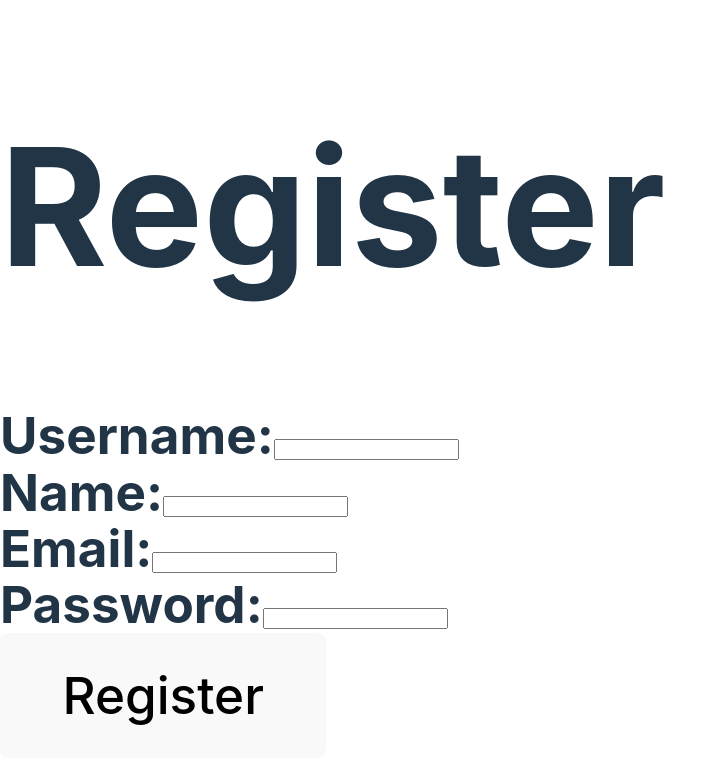
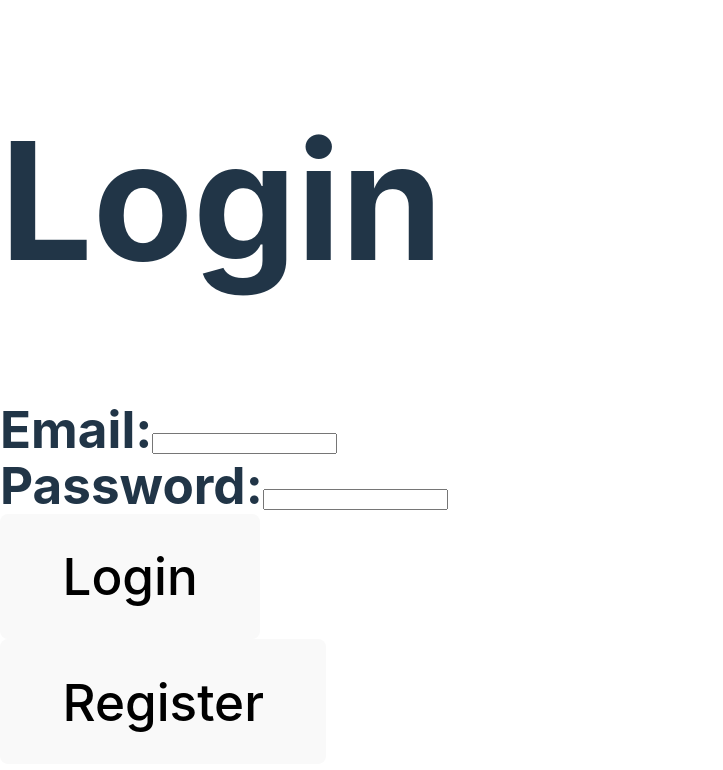
Before and after one commit to n-e-t-a-n/TimeTopia, a React (Vite) app in the folder client/: page / in a window 1280 px wide. Shown: the top 770 px of the page, without its empty margins (0-723 px from the left). Built offline with nearby package versions, Linux system fonts and the light colour scheme.

Commit message:
[Misc][Nathan] Restructured directories for pages into pre-auth and auth

```diff
--- a/client/src/App.jsx
+++ b/client/src/App.jsx
@@ -1,7 +1,14 @@
-import React from 'react';
+import React, { useState } from 'react';
 import { useAuth } from './providers/AuthContext.jsx';
 
-import { Home, Login, Register } from './pages'
+import { Login, Register } from './pages/pre-auth'
+import { Home } from './pages/auth'
+
+const PreAuth = () => {
+  const [isLogin, setIsLogin] = useState(true);
+
+  return isLogin ? <Login setIsLogin={ setIsLogin }/> : <Register setIsLogin={ setIsLogin }/>;
+}
 
 const App = () => {
   const { user } = useAuth();
@@ -9,7 +16,7 @@ const App = () => {
   return (
     <>
       <h1>
-        {!user ? <Register /> : <Home />}
+        {!user ? <PreAuth /> : <Home />}
       </h1>
     </>
   );
--- a/client/src/pages/Home.jsx
+++ /dev/null
@@ -1,14 +0,0 @@
-import React from 'react';
-import { useAuth } from '../providers/AuthContext';
-
-const Home = () => {
-    const { logout } = useAuth();
-
-    return (
-      <>
-        <button onClick={ logout }>Logout</button>
-      </>
-    );
-  };
-
-export default Home
--- /dev/null
+++ b/client/src/pages/auth/Home.jsx
@@ -0,0 +1,17 @@
+import React from 'react';
+import { useAuth } from '../../providers/AuthContext';
+import Cookies from 'js-cookie'
+
+const Home = () => {
+    const { logout } = useAuth();
+    const userInfo = JSON.parse(Cookies.get('authToken'));
+
+    return (
+      <div>
+        <h1>{ userInfo["name"] }</h1>
+        <button onClick={ logout }>Logout</button>
+      </div>
+    );
+  };
+
+export default Home
--- /dev/null
+++ b/client/src/pages/auth/index.js
@@ -0,0 +1 @@
+export { default as Home } from './Home.jsx';
--- a/client/src/pages/Register.jsx
+++ b/client/src/pages/pre-auth/Login.jsx
@@ -2,55 +2,34 @@ import React from 'react';
 import { Formik, Form, Field, ErrorMessage } from 'formik';
 import * as Yup from 'yup';
 
-import { useAuth } from '../providers/AuthContext.jsx'
+import { useAuth } from '../../providers/AuthContext.jsx'
 
 const validationSchema = Yup.object().shape({
-  username: Yup.string()
-    .matches(/^[a-zA-Z0-9_-]+$/, 'Invalid username format')
-    .required('Username is required'),
-
-  name: Yup.string()
-    .matches(/^[a-zA-Z. ]+$/, 'Invalid name format')
-    .required('Name is required'),
   email: Yup.string().email('Invalid email address').required('Email is required'),
   password: Yup.string().required('Password is required'),
 });
 
 const initialValues = {
-  username: '',
-  name: '',
   email: '',
   password: '',
 };
 
-const Register = () => {
-  const { register } = useAuth();
+const Login = ({ setIsLogin }) => {
+  const { login } = useAuth();
 
   return (
     <div>
-      <h1>Register</h1>
+      <h1>Login</h1>
       <Formik
         initialValues={initialValues}
         validationSchema={validationSchema}
         onSubmit={(values, { setSubmitting }) => {
-          register(values);
+          login(values);
           setSubmitting(false);
         }}
       >
         <Form>
           <div>
-            <div>
-              <label htmlFor="username">Username:</label>
-              <Field type="text" id="username" name="username" />
-              <ErrorMessage name="username" component="div" className="error" />
-            </div>
-
-            <div>
-              <label htmlFor="name">Name:</label>
-              <Field type="text" id="password" name="name" />
-              <ErrorMessage name="name" component="div" className="error" />
-            </div>
-
             <label htmlFor="email">Email:</label>
             <Field type="email" id="email" name="email" />
             <ErrorMessage name="email" component="div" className="error" />
@@ -63,12 +42,15 @@ const Register = () => {
           </div>
 
           <div>
-            <button type="submit">Register</button>
+            <button type="submit">Login</button>
           </div>
         </Form>
       </Formik>
+
+
+      <button onClick={() => setIsLogin(false)}>Register</button>
     </div>
   );
 };
 
-export default Register;
+export default Login;
--- a/client/src/pages/Login.jsx
+++ b/client/src/pages/pre-auth/Register.jsx
@@ -2,34 +2,55 @@ import React from 'react';
 import { Formik, Form, Field, ErrorMessage } from 'formik';
 import * as Yup from 'yup';
 
-import { useAuth } from '../providers/AuthContext.jsx'
+import { useAuth } from '../../providers/AuthContext.jsx'
 
 const validationSchema = Yup.object().shape({
+  username: Yup.string()
+    .matches(/^[a-zA-Z0-9_-]+$/, 'Invalid username format')
+    .required('Username is required'),
+
+  name: Yup.string()
+    .matches(/^[a-zA-Z. ]+$/, 'Invalid name format')
+    .required('Name is required'),
   email: Yup.string().email('Invalid email address').required('Email is required'),
   password: Yup.string().required('Password is required'),
 });
 
 const initialValues = {
+  username: '',
+  name: '',
   email: '',
   password: '',
 };
 
-const Login = () => {
-  const { login } = useAuth();
+const Register = ({ setIsLogin }) => {
+  const { register } = useAuth();
 
   return (
     <div>
-      <h1>Login</h1>
+      <h1>Register</h1>
       <Formik
         initialValues={initialValues}
         validationSchema={validationSchema}
         onSubmit={(values, { setSubmitting }) => {
-          login(values);
+          register(values);
           setSubmitting(false);
         }}
       >
         <Form>
           <div>
+            <div>
+              <label htmlFor="username">Username:</label>
+              <Field type="text" id="username" name="username" />
+              <ErrorMessage name="username" component="div" className="error" />
+            </div>
+
+            <div>
+              <label htmlFor="name">Name:</label>
+              <Field type="text" id="name" name="name" />
+              <ErrorMessage name="name" component="div" className="error" />
+            </div>
+
             <label htmlFor="email">Email:</label>
             <Field type="email" id="email" name="email" />
             <ErrorMessage name="email" component="div" className="error" />
@@ -42,12 +63,15 @@ const Login = () => {
           </div>
 
           <div>
-            <button type="submit">Login</button>
+            <button type="submit">Register</button>
           </div>
         </Form>
       </Formik>
+
+
+      <button onClick={() => setIsLogin(true)}>Login</button>
     </div>
   );
 };
 
-export default Login;
+export default Register;
--- a/client/src/pages/index.js
+++ b/client/src/pages/pre-auth/index.js
@@ -1,3 +1,2 @@
-export { default as Home } from './Home.jsx';
 export { default as Login } from './Login.jsx';
 export { default as Register } from './Register.jsx';
--- a/client/src/providers/AuthContext.jsx
+++ b/client/src/providers/AuthContext.jsx
@@ -30,6 +30,8 @@ export const AuthProvider = ({ children }) => {
 
       const data = await response.json();
       const account = data.message;
+
+      console.log(data)
 
       if (data.status === 201) {
         Cookies.set('authToken', JSON.stringify(account), { expires: 3, path: '/' });
```
